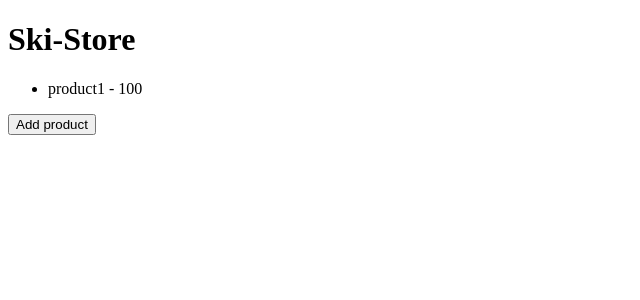
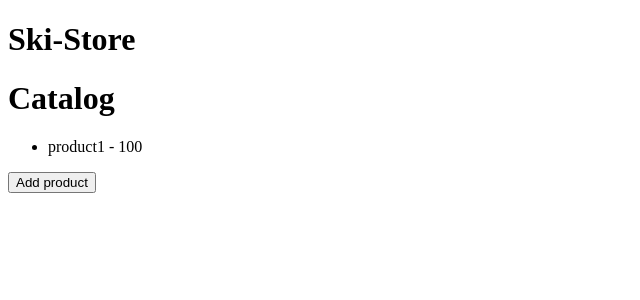
Before and after one commit to eoinom/SkiStore-client, a React (Create React App) app: page / in a window 1280 px wide. Both pictures are taken after a click on the button "Add product". Shown: the top 300 px of the page, without its empty margins (0-640 px from the left). Built offline with nearby package versions, Linux system fonts and the light colour scheme; no server answers.

Commit message:
Add Catalog child component

```diff
--- a/src/app/layout/App.tsx
+++ b/src/app/layout/App.tsx
@@ -1,4 +1,5 @@
 import { useEffect, useState } from 'react';
+import Catalog from '../../features/catalog/Catalog';
 import { Product } from '../models/product';
 
 function App() {
@@ -27,14 +28,7 @@ function App() {
   return (
     <div>
       <h1>Ski-Store</h1>
-      <ul>
-        {products.map((product) => (
-          <li key={product.id}>
-            {product.name} - {product.price}
-          </li>
-        ))}
-      </ul>
-      <button onClick={addProduct}>Add product</button>
+      <Catalog products={products} addProduct={addProduct} />
     </div>
   );
 }
--- /dev/null
+++ b/src/features/catalog/Catalog.tsx
@@ -0,0 +1,22 @@
+import { Product } from '../../app/models/product';
+
+interface Props {
+  products: Product[];
+  addProduct: () => void;
+}
+
+export default function Catalog({ products, addProduct }: Props) {
+  return (
+    <>
+      <h1>Catalog</h1>
+      <ul>
+        {products.map((product) => (
+          <li key={product.id}>
+            {product.name} - {product.price}
+          </li>
+        ))}
+      </ul>
+      <button onClick={addProduct}>Add product</button>
+    </>
+  );
+}
```
